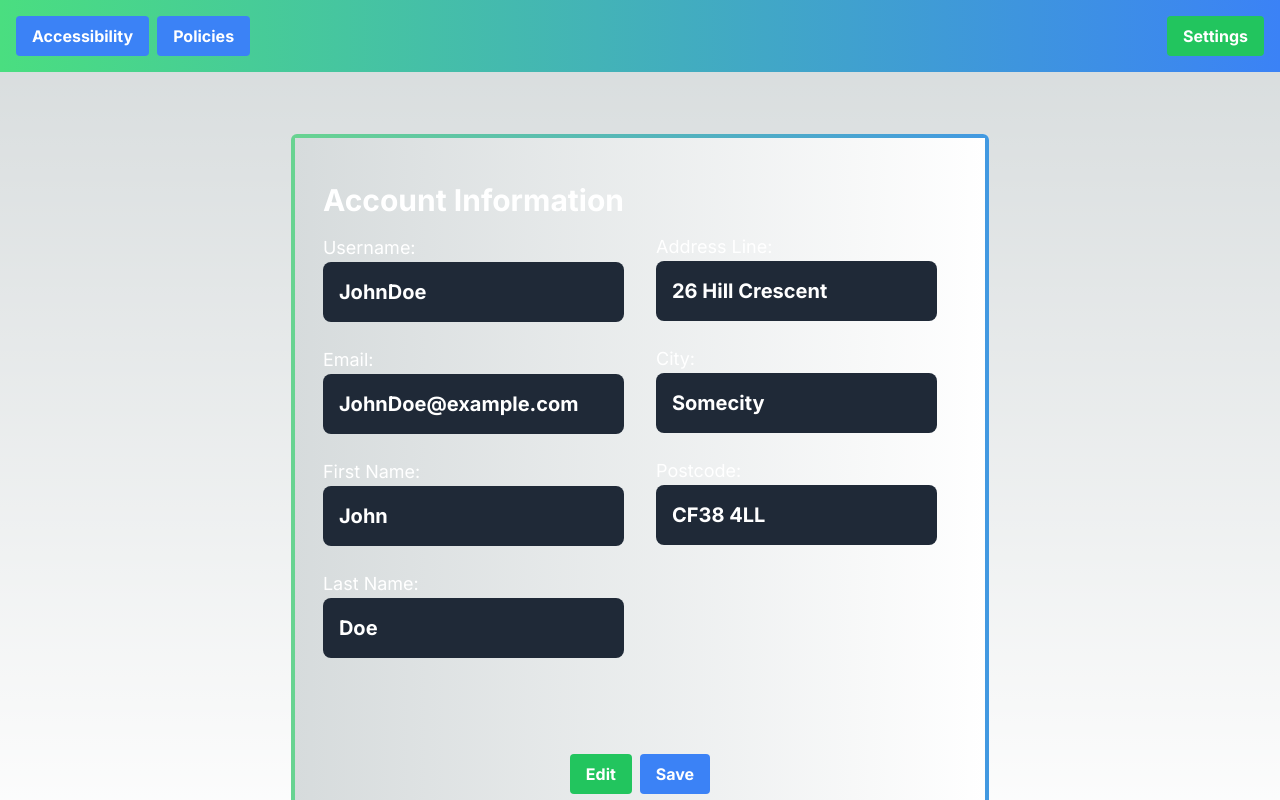
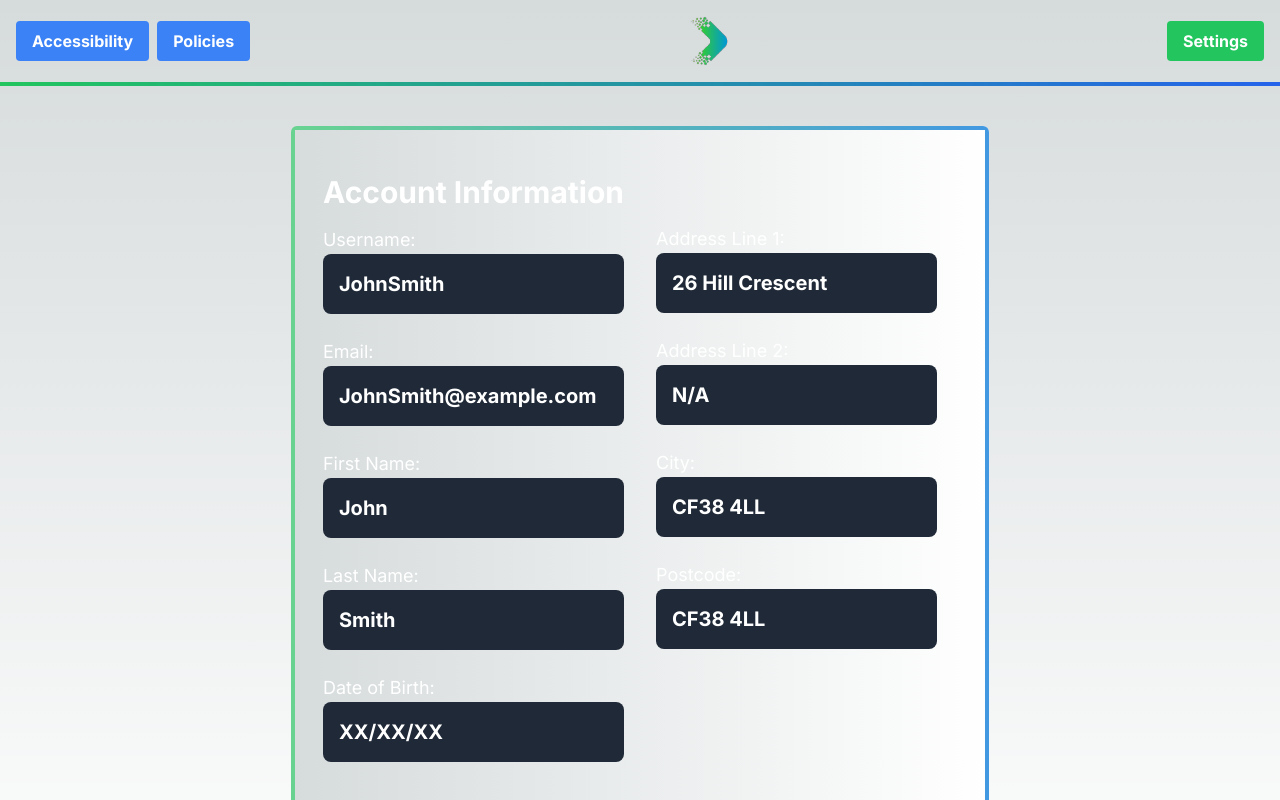
Before and after one commit to MrT-Stephens/GradePath-Web-Application, a Next.js app: page /user/1/dashboard in a window 1280 px wide. Shown: the top 800 px of the page. Built offline with nearby package versions, Linux system fonts and the light colour scheme.

Commit message:
Added the extra text fields to the dashboard

```diff
--- a/app/user/[id]/dashboard/page.js
+++ b/app/user/[id]/dashboard/page.js
@@ -1,28 +1,40 @@
-import React from 'react';
+import Image from 'next/image';
+import { metadata } from '../../../layout';
 
 export default function Page() {
     return (
         <div>
             {/* Navigation Bar */}
-            <nav className="bg-gradient-to-r from-green-400 to-blue-500 p-4">
-                <div className="container mx-auto flex justify-between items-center">
-                    <div className="flex space-x-2">
-                        <button className="text-white font-bold py-2 px-4 rounded bg-blue-500 hover:bg-blue-600">
+            <nav className="bg-gradient-to-r from-black-400 to-black-500 p-4 flex items-center justify-between">
+                <div className="flex items-center">
+                    {/* Your Navbar buttons go here */}
+                    <button className="mr-2 text-white font-bold py-2 px-4 rounded bg-blue-500 hover:bg-blue-600">
                         Accessibility
                     </button>
                     <button className="text-white font-bold py-2 px-4 rounded bg-blue-500 hover:bg-blue-600">
                         Policies
                     </button>
                 </div>
-                    <div className="flex">
-                        <div className="ml-auto">
+
+                {/*flex-grow flex items-center justify-center*/}
+                <div className="flex-grow"></div> {/* Takes up remaining space, pushing the following content to the right */}
+
+                <a href="/" className="mx-auto">
+                    {/* Centered Image */}
+                    <Image src={metadata.icon} alt="GradePath Logo" width={50} height={80} />
+                </a>
+                <div className="flex-grow"></div>
+
+                <div className="flex items-center ml-auto">
+                    {/* Your other Navbar button goes here */}
                     <button className="text-white font-bold py-2 px-4 rounded bg-green-500 hover:bg-green-600">
                         Settings
                     </button>
                 </div>
-                    </div>
-                </div>
             </nav>
+
+            {/* Line break between Navbar and Content */}
+            <div className="h-1 bg-gradient-to-r from-green-500 to-blue-600"></div>
 
             {/* Main Content */}
             <main className="flex flex-col min-h-screen items-center justify-center p-10">
@@ -38,14 +50,14 @@ export default function Page() {
                             <div className="mb-6">
                                 <p className="text-lg text-white">Username:</p>
                                 <div className="rounded-lg bg-gray-800 p-4">
-                                    <p className="text-xl text-white font-bold">JohnDoe</p>
+                                    <p className="text-xl text-white font-bold">JohnSmith</p>
                                 </div>
                             </div>
 
                             <div className="mb-6">
                                 <p className="text-lg text-white">Email:</p>
                                 <div className="rounded-lg bg-gray-800 p-4">
-                                    <p className="text-xl text-white font-bold">JohnDoe@example.com</p>
+                                    <p className="text-xl text-white font-bold">JohnSmith@example.com</p>
                                 </div>
                             </div>
 
@@ -59,25 +71,40 @@ export default function Page() {
                             <div className="mb-6">
                                 <p className="text-lg text-white">Last Name:</p>
                                 <div className="rounded-lg bg-gray-800 p-4">
-                                    <p className="text-xl text-white font-bold">Doe</p>
+                                    <p className="text-xl text-white font-bold">Smith</p>
                                 </div>
                             </div>
+
+                            <div className="mb-6">
+                                <p className="text-lg text-white">Date of Birth:</p>
+                                <div className="rounded-lg bg-gray-800 p-4">
+                                    <p className="text-xl text-white font-bold">XX/XX/XX</p>
+                                </div>
+                            </div>
+
                         </div>
 
                         {/* Right Column */}
                         <div className="mb-6" style={{ paddingRight: '20px' }}>
                             <div style={{ height: '67px' }}></div>
                             <div className="mb-6">
-                                <p className="text-lg text-white">Address Line:</p>
+                                <p className="text-lg text-white">Address Line 1:</p>
                                 <div className="rounded-lg bg-gray-800 p-4">
                                     <p className="text-xl text-white font-bold">26 Hill Crescent</p>
                                 </div>
                             </div>
 
                             <div className="mb-6">
+                                <p className="text-lg text-white">Address Line 2:</p>
+                                <div className="rounded-lg bg-gray-800 p-4">
+                                    <p className="text-xl text-white font-bold">N/A</p>
+                                </div>
+                            </div>
+
+                            <div className="mb-6">
                                 <p className="text-lg text-white">City:</p>
                                 <div className="rounded-lg bg-gray-800 p-4">
-                                    <p className="text-xl text-white font-bold">Somecity</p>
+                                    <p className="text-xl text-white font-bold">CF38 4LL</p>
                                 </div>
                             </div>
 
```
Lines whose indentation alone changed are shown as unchanged.
